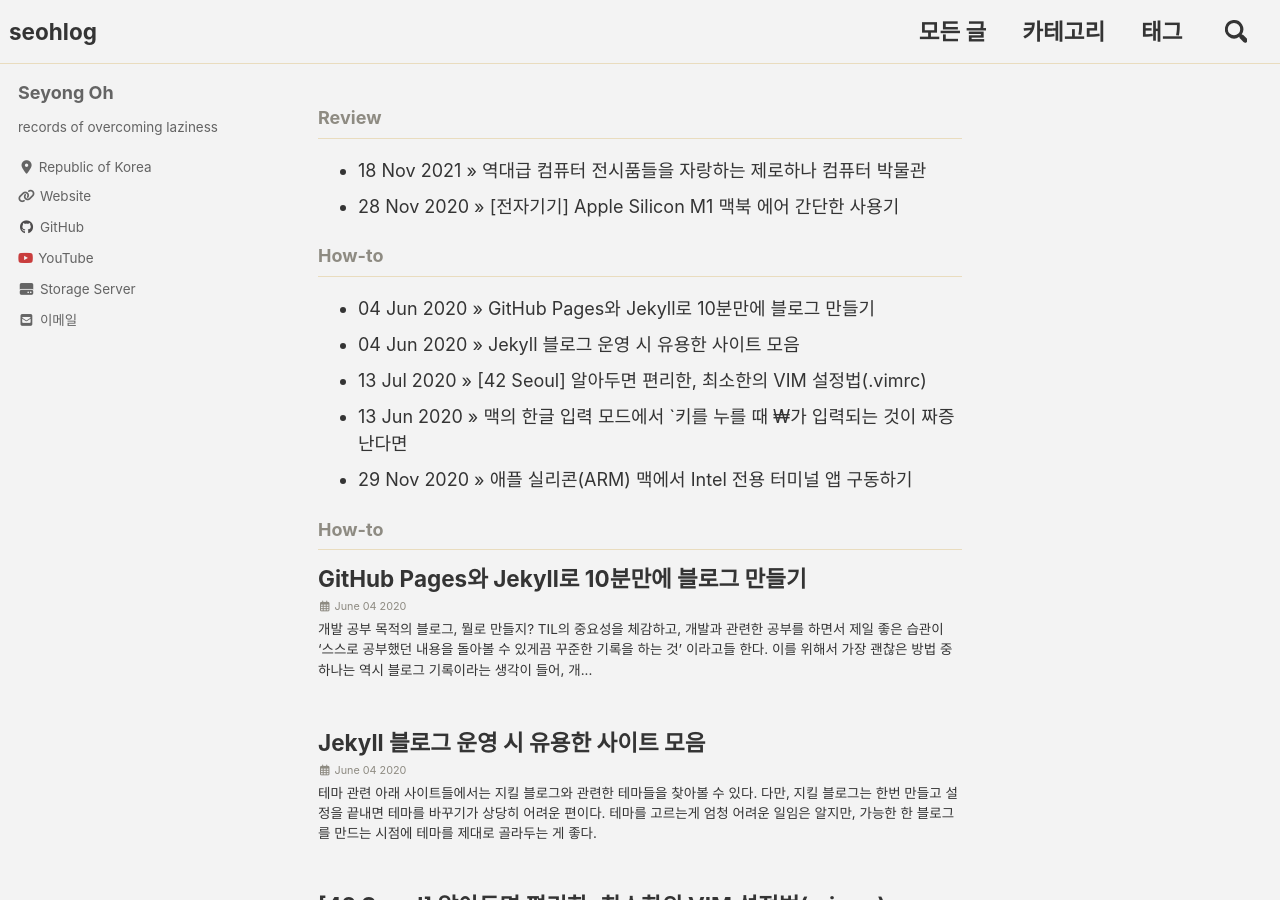
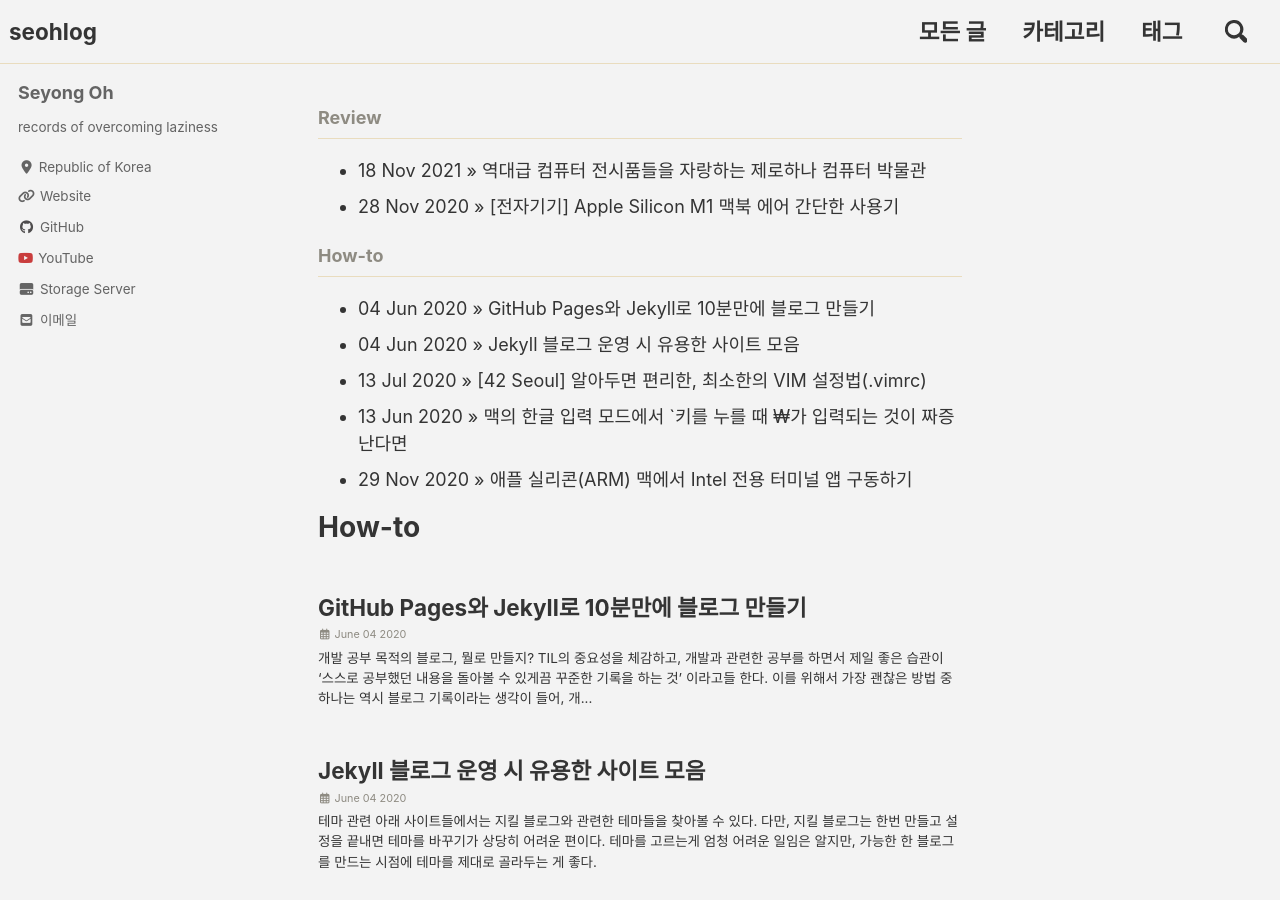
Before and after one commit to ohseyong/ohseyong.github.io, a Jekyll site: the page built from index.html, in a window 1280 px wide and 900 px high. Built offline with Jekyll 4.4.1, drawn with Linux system fonts in a browser that asks for light colours; cached includes are drawn as plain includes; nearby versions of some CDN libraries; the list of posts is cut into pages by our own code.

Commit message:
Update home.html

```diff
--- a/_layouts/home.html
+++ b/_layouts/home.html
@@ -31,7 +31,7 @@ layout: archive
 </ul>
 {% endif %}
 
-<h1 class="archive__subtitle">How-to</h1>
+<h1 class="archive__title">How-to</h1>
 {% assign sorted_posts = site.posts | sort: "title" %}
 {% if sorted_posts.size != 0 %}
   {% for post in sorted_posts %}
```
